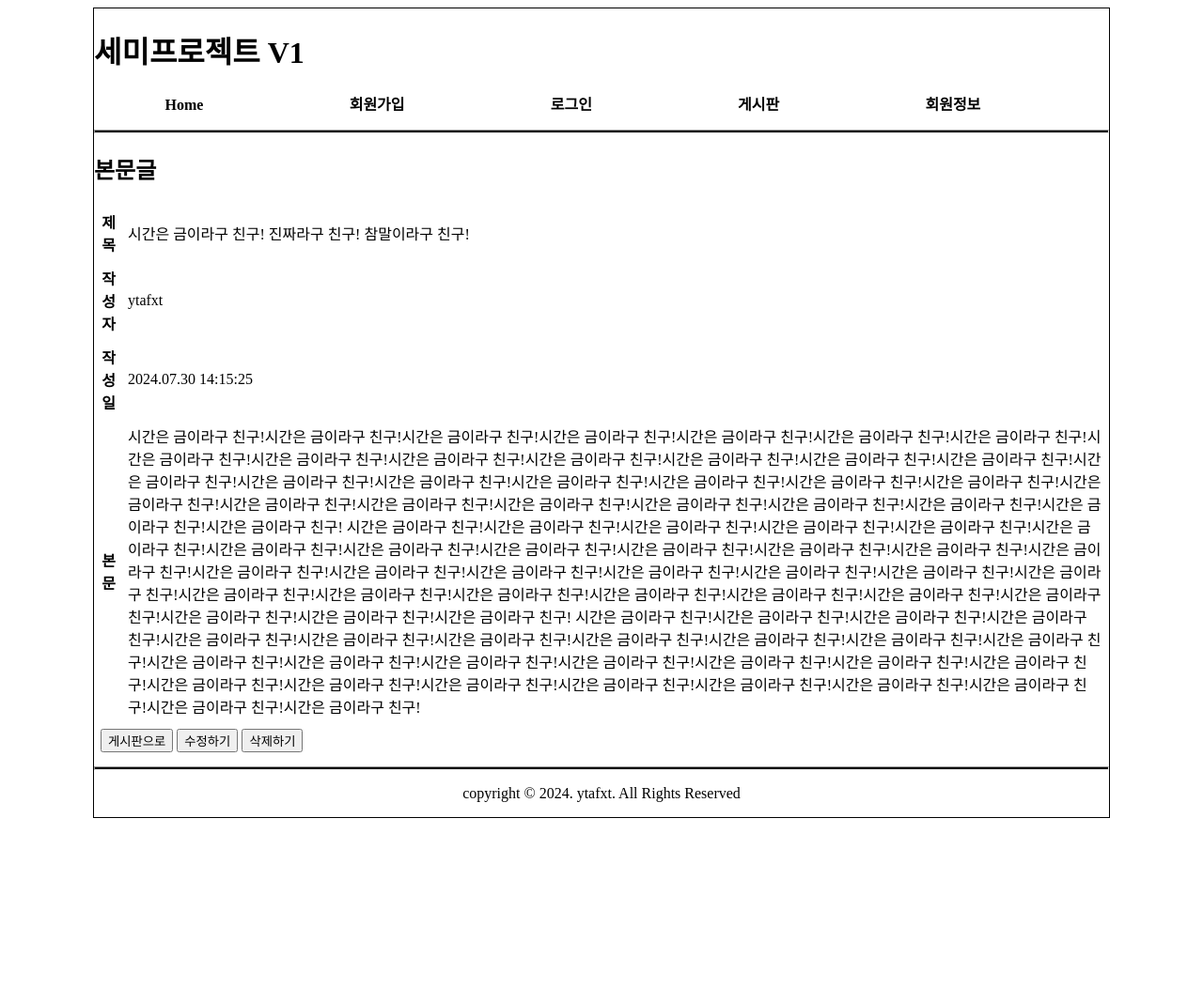
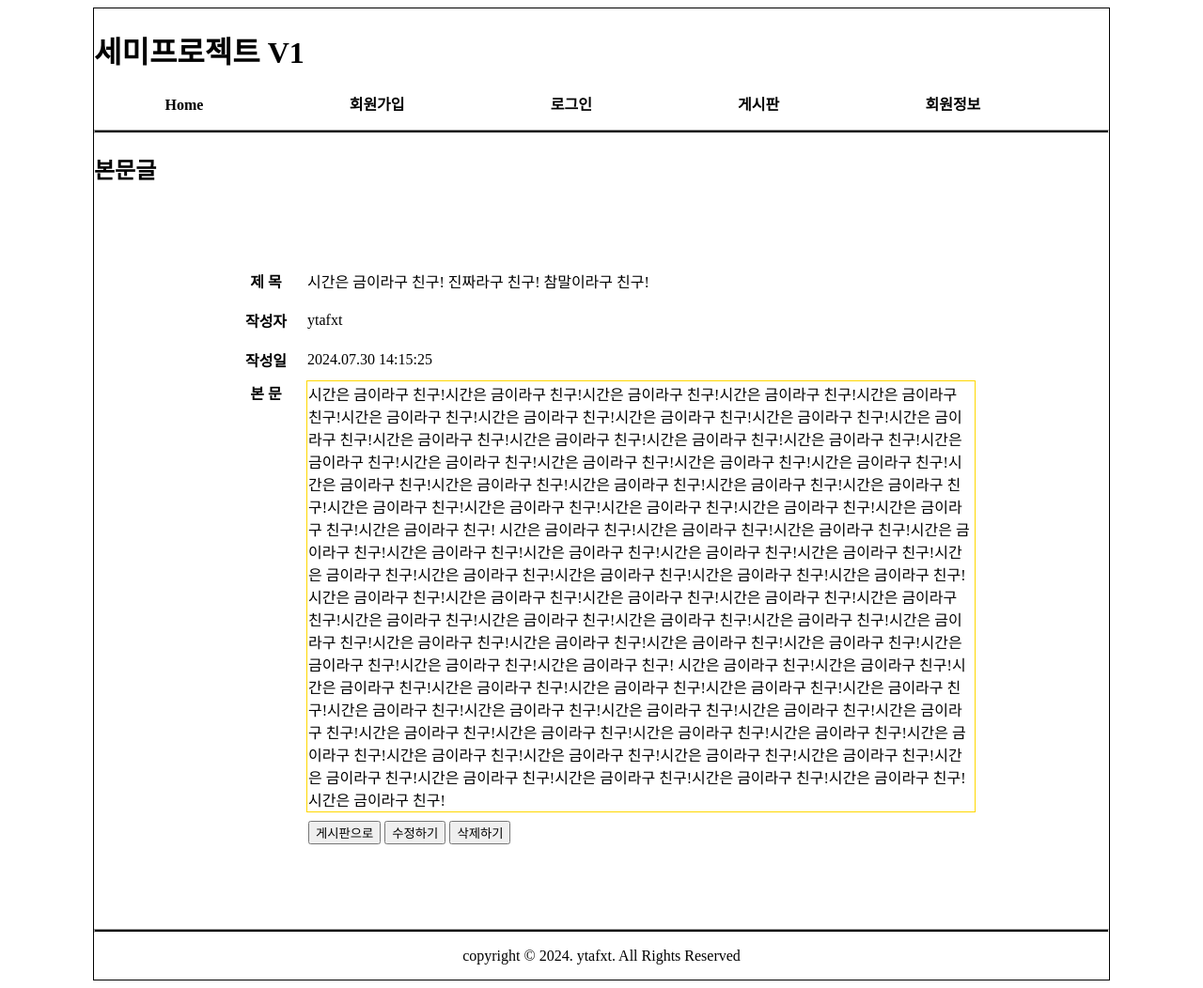
Before and after one commit to evollivia/semiprojectv1, a FastAPI app: page /board/view in a window 1280 px wide. Shown: the whole page at 94% size. Before the commit the page ends 871 px from the top, so only its background shows below. Run offline with FastAPI, Linux system fonts and the light colour scheme.

Commit message:
게시판 본문글 스타일링

```diff
--- a/views/templates/board/view.html
+++ b/views/templates/board/view.html
@@ -5,7 +5,12 @@
     <title>세미프로젝트</title>
     <link rel="stylesheet" href="/static/css/project.css">
     <style>
-
+        table {width: 800px; margin: 80px auto;}
+        th{width: 80px;}
+        tr{height: 40px}
+        tr:nth-child(4){vertical-align: top}
+        #mainlist{border: 1px solid gold}
+        #listbtn{margin-left: 85px}
     </style>
 </head>
 <body>
@@ -23,11 +28,11 @@
         </nav>
         <main>
             <h2>본문글</h2>
-            <table cellpadding="5">
+            <table>
                 <tr><th>제  목</th><td>시간은 금이라구 친구! 진짜라구 친구! 참말이라구 친구!</td></tr>
                 <tr><th>작성자</th><td>ytafxt</td></tr>
                 <tr><th>작성일</th><td>2024.07.30 14:15:25</td></tr>
-                <tr><th>본  문 </th><td>시간은 금이라구 친구!시간은 금이라구 친구!시간은 금이라구 친구!시간은 금이라구 친구!시간은 금이라구 친구!시간은 금이라구 친구!시간은 금이라구 친구!시간은 금이라구 친구!시간은 금이라구 친구!시간은 금이라구 친구!시간은 금이라구 친구!시간은 금이라구 친구!시간은 금이라구 친구!시간은 금이라구 친구!시간은 금이라구 친구!시간은 금이라구 친구!시간은 금이라구 친구!시간은 금이라구 친구!시간은 금이라구 친구!시간은 금이라구 친구!시간은 금이라구 친구!시간은 금이라구 친구!시간은 금이라구 친구!시간은 금이라구 친구!시간은 금이라구 친구!시간은 금이라구 친구!시간은 금이라구 친구!시간은 금이라구 친구!시간은 금이라구 친구!시간은 금이라구 친구!
+                <tr><th>본  문 </th><td id="mainlist">시간은 금이라구 친구!시간은 금이라구 친구!시간은 금이라구 친구!시간은 금이라구 친구!시간은 금이라구 친구!시간은 금이라구 친구!시간은 금이라구 친구!시간은 금이라구 친구!시간은 금이라구 친구!시간은 금이라구 친구!시간은 금이라구 친구!시간은 금이라구 친구!시간은 금이라구 친구!시간은 금이라구 친구!시간은 금이라구 친구!시간은 금이라구 친구!시간은 금이라구 친구!시간은 금이라구 친구!시간은 금이라구 친구!시간은 금이라구 친구!시간은 금이라구 친구!시간은 금이라구 친구!시간은 금이라구 친구!시간은 금이라구 친구!시간은 금이라구 친구!시간은 금이라구 친구!시간은 금이라구 친구!시간은 금이라구 친구!시간은 금이라구 친구!시간은 금이라구 친구!
                     시간은 금이라구 친구!시간은 금이라구 친구!시간은 금이라구 친구!시간은 금이라구 친구!시간은 금이라구 친구!시간은 금이라구 친구!시간은 금이라구 친구!시간은 금이라구 친구!시간은 금이라구 친구!시간은 금이라구 친구!시간은 금이라구 친구!시간은 금이라구 친구!시간은 금이라구 친구!시간은 금이라구 친구!시간은 금이라구 친구!시간은 금이라구 친구!시간은 금이라구 친구!시간은 금이라구 친구!시간은 금이라구 친구!시간은 금이라구 친구!시간은 금이라구 친구!시간은 금이라구 친구!시간은 금이라구 친구!시간은 금이라구 친구!시간은 금이라구 친구!시간은 금이라구 친구!시간은 금이라구 친구!시간은 금이라구 친구!시간은 금이라구 친구!시간은 금이라구 친구!
                     시간은 금이라구 친구!시간은 금이라구 친구!시간은 금이라구 친구!시간은 금이라구 친구!시간은 금이라구 친구!시간은 금이라구 친구!시간은 금이라구 친구!시간은 금이라구 친구!시간은 금이라구 친구!시간은 금이라구 친구!시간은 금이라구 친구!시간은 금이라구 친구!시간은 금이라구 친구!시간은 금이라구 친구!시간은 금이라구 친구!시간은 금이라구 친구!시간은 금이라구 친구!시간은 금이라구 친구!시간은 금이라구 친구!시간은 금이라구 친구!시간은 금이라구 친구!시간은 금이라구 친구!시간은 금이라구 친구!시간은 금이라구 친구!시간은 금이라구 친구!시간은 금이라구 친구!시간은 금이라구 친구!</td></tr>
                 <tr><td colspan="2">
```
